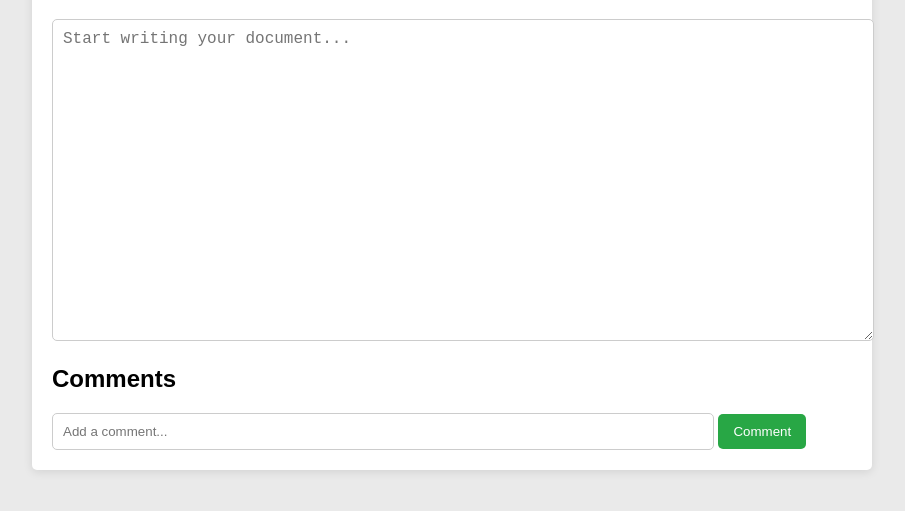
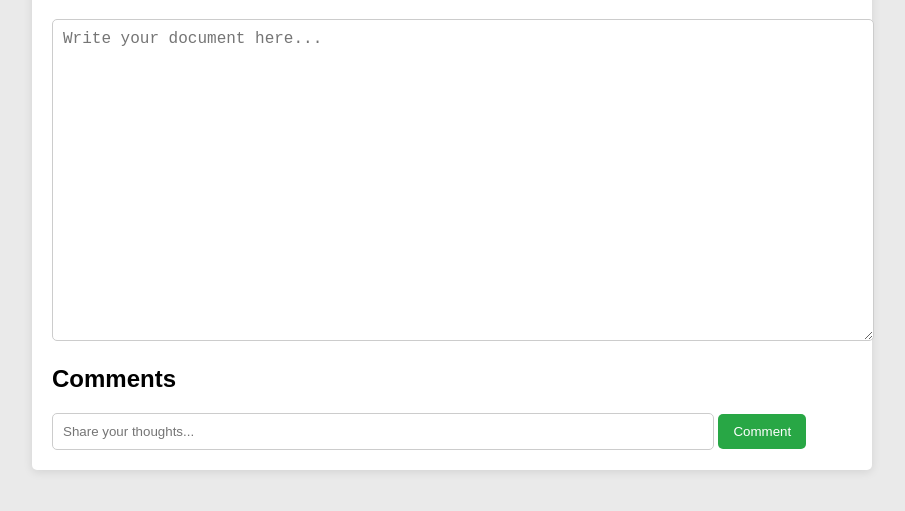
Before and after one commit to tashaxanavsem82/collaborative-docs-editor, a website: page index.html in a window 1280 px wide. Shown: the part 101-612 px from the top of the page, without its empty margins (188-1093 px from the left). Drawn offline with Linux system fonts and the light colour scheme.

Commit message:
Update placeholder text for better user guidance.

```diff
--- a/index.html
+++ b/index.html
@@ -9,11 +9,11 @@
 <body>
     <div id="app">
         <h1>Collaborative Docs Editor</h1>
-        <textarea id="editor" placeholder="Start writing your document..."></textarea>
+        <textarea id="editor" placeholder="Write your document here..."></textarea>
         <div id="comments-section">
             <h2>Comments</h2>
             <ul id="comments-list"></ul>
-            <input type="text" id="comment-input" placeholder="Add a comment...">
+            <input type="text" id="comment-input" placeholder="Share your thoughts...">
             <button id="add-comment">Comment</button>
         </div>
     </div>
```
